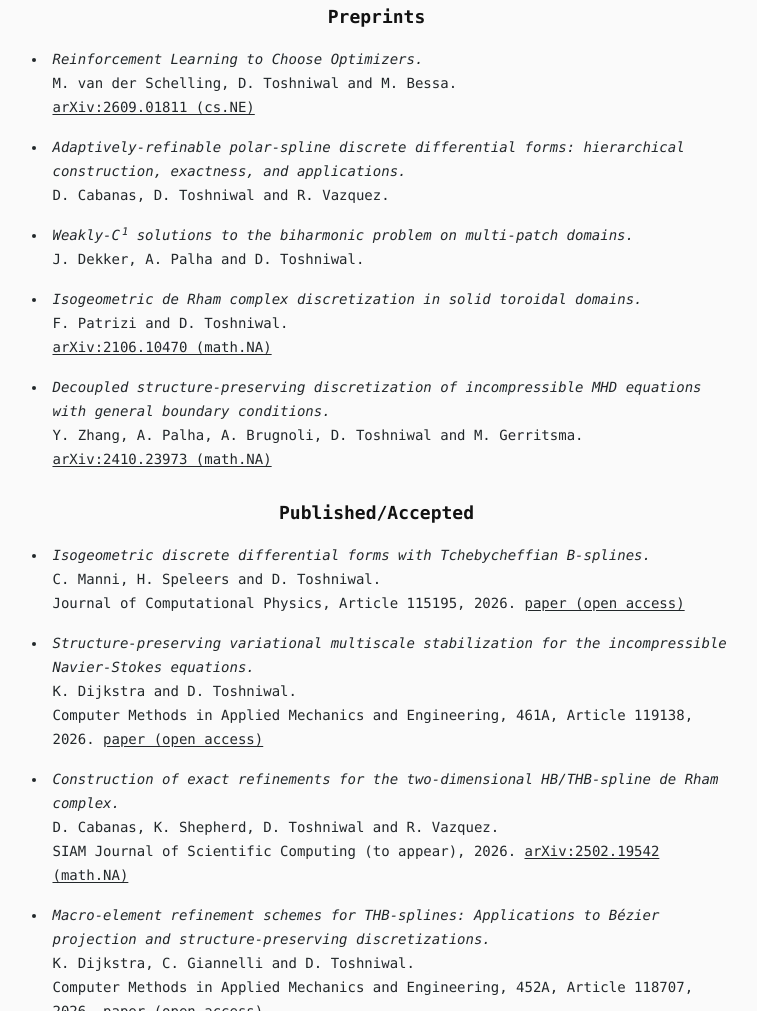
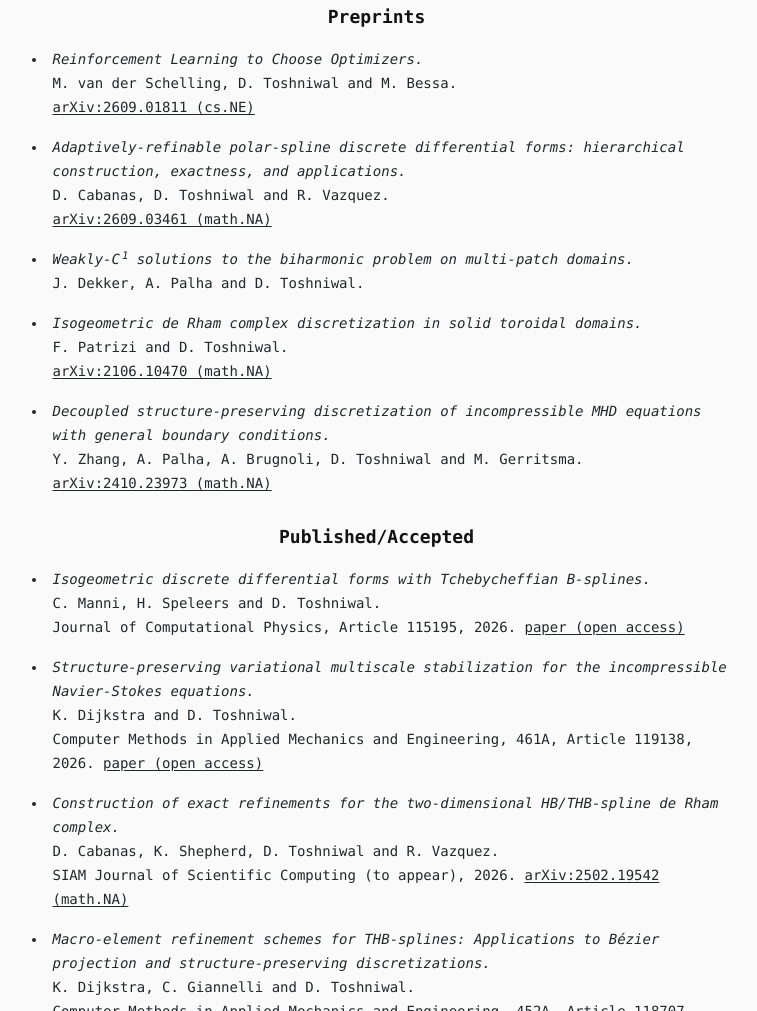
Before and after one commit to dtoshniwal/dtoshniwal.github.io, an Astro site: page /research in a window 1280 px wide. Shown: the part 997-2008 px from the top of the page, without its empty margins (256-1013 px from the left). Built offline with nearby package versions, Linux system fonts and the light colour scheme; Astro itself is replaced by a stand-in of ours.

Commit message:
Update research.md

```diff
--- a/src/pages/research.md
+++ b/src/pages/research.md
@@ -66,7 +66,8 @@ M. van der Schelling, D. Toshniwal and M. Bessa.<br>
 
 * <i>Adaptively-refinable polar-spline discrete differential forms: hierarchical construction, exactness, and
 applications.</i><br>
-D. Cabanas, D. Toshniwal and R. Vazquez.
+D. Cabanas, D. Toshniwal and R. Vazquez.<br>
+[arXiv:2609.03461 (math.NA)](https://arxiv.org/abs/2609.03461)
 
 * <i>Weakly-C<sup>1</sup> solutions to the biharmonic problem on multi-patch domains.</i><br>
 J. Dekker, A. Palha and D. Toshniwal.
```
